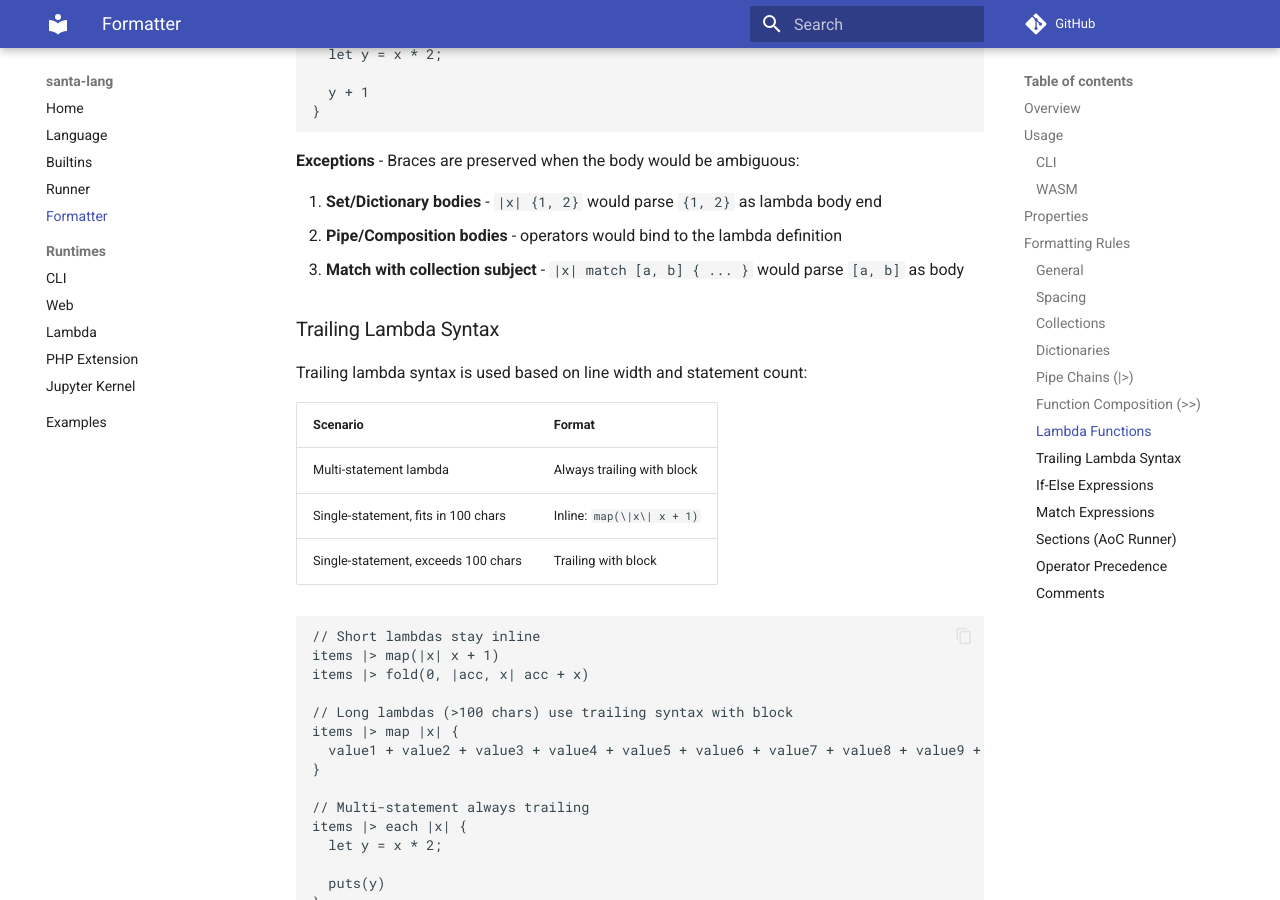
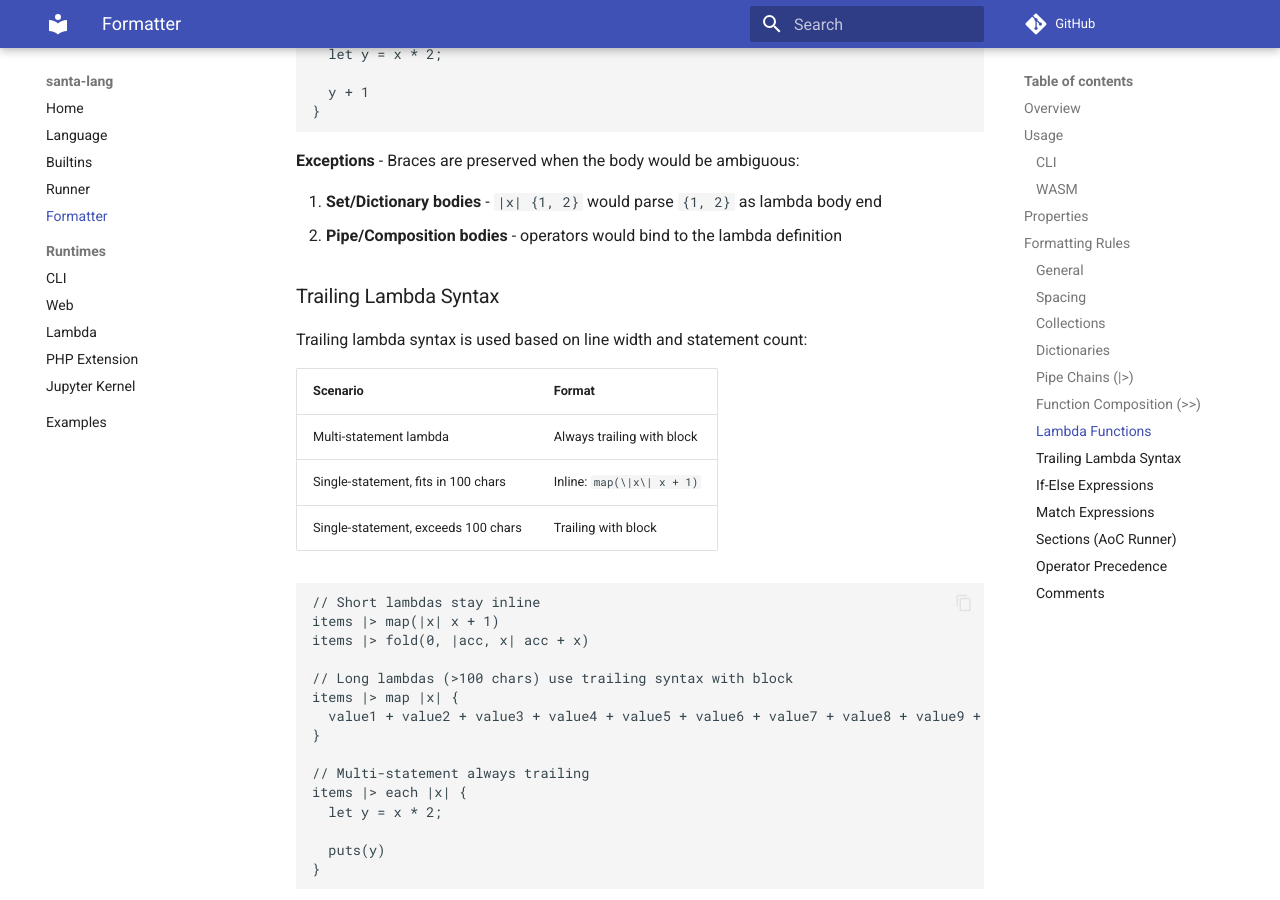
Before and after one commit to eddmann/santa-lang, an MkDocs documentation site: the page built from docs/formatter.md, in a window 1280 px wide and 900 px high, scrolled down 3795 px. Built offline with MkDocs 1.6.1 and Material for MkDocs 9.7.7, drawn with Linux system fonts in a browser that asks for light colours; comment, search, counter and statistics services are not loaded.

Commit message:
docs(formatter): remove incorrect lambda exception for match with collection subject
The exception was based on incorrect assumption that the parser couldn't
handle `|x| match [a, b] { ... }` - it can, so this exception has been
removed from the documentation.

```diff
--- a/docs/formatter.md
+++ b/docs/formatter.md
@@ -163,7 +163,6 @@ Multi-statement bodies use braces:
 
 1. **Set/Dictionary bodies** - `|x| {1, 2}` would parse `{1, 2}` as lambda body end
 2. **Pipe/Composition bodies** - operators would bind to the lambda definition
-3. **Match with collection subject** - `|x| match [a, b] { ... }` would parse `[a, b]` as body
 
 ### Trailing Lambda Syntax
 
```
